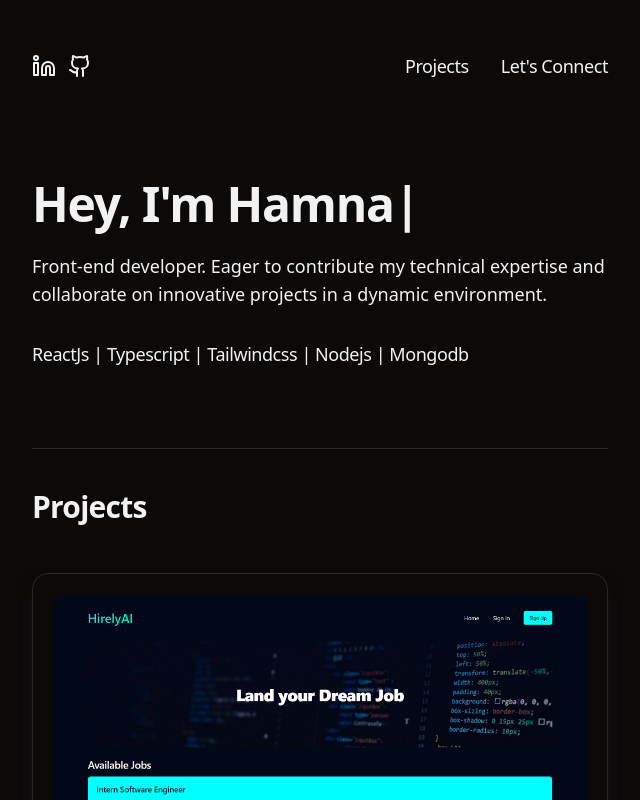
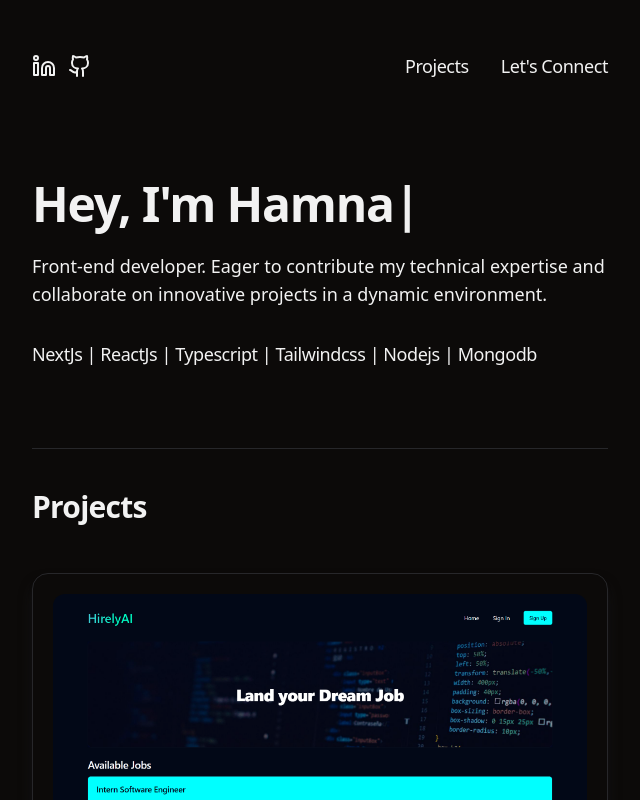
Before and after one commit to AyshaHamna/my-portfolio, a React (Vite) app: page / in a window 1280 px wide. Shown: the top 800 px of the page, without its empty margins (320-960 px from the left). Built offline with nearby package versions, Linux system fonts and the light colour scheme.

Commit message:
added nextJs techstack

```diff
--- a/src/components/Techstack.tsx
+++ b/src/components/Techstack.tsx
@@ -1,7 +1,7 @@
 const Techstack = () => {
   return (
     <div>
-      <h4>ReactJs | Typescript | Tailwindcss | Nodejs | Mongodb</h4>
+      <h4>NextJs | ReactJs | Typescript | Tailwindcss | Nodejs | Mongodb</h4>
     </div>
   )
 }
```
